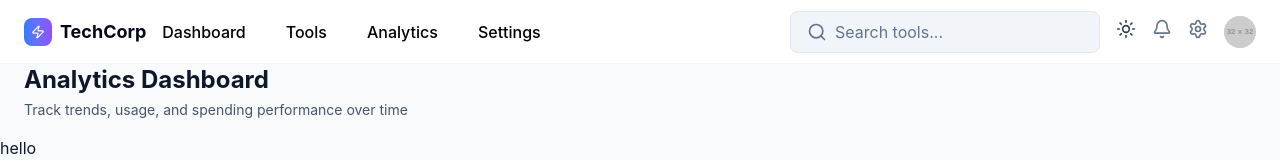
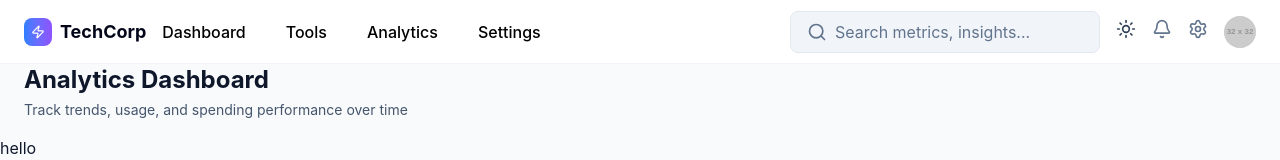
Before and after one commit to Anne-crypt/tools-management, a Vue app: page /analytics in a window 1280 px wide. Shown: the top 160 px of the page. Built offline with nearby package versions, Linux system fonts and the light colour scheme.

Commit message:
dynamic placeholder in searchInput

```diff
--- a/src/components/ui/header/SearchInput.vue
+++ b/src/components/ui/header/SearchInput.vue
@@ -3,12 +3,20 @@
     <SearchIcon class="w-5 h-5 text-slate-500 dark:text-slate-400" />
     <input
       type="text"
-      placeholder="Search tools..."
+      :placeholder="placeholder"
       class="flex-1 bg-transparent text-slate-900 dark:text-white placeholder-slate-500 dark:placeholder-slate-400 outline-none"
     />
   </div>
 </template>
 
 <script setup lang="ts">
+import { computed } from 'vue'
+import { useRoute } from 'vue-router'
 import { SearchIcon } from 'lucide-vue-next'
+
+const route = useRoute()
+
+const placeholder = computed(
+  () => (route.meta.searchPlaceholder as string) ?? 'Search...'
+)
 </script>
--- a/src/router/index.ts
+++ b/src/router/index.ts
@@ -10,6 +10,7 @@ const router = createRouter({
       meta: {
         title: "Internal Tools Dashboard",
         subtitle: "Monitor and manage your organization's software tools and expenses",
+        searchPlaceholder: "Search tools...",
       },
     },
     {
@@ -19,6 +20,7 @@ const router = createRouter({
       meta: {
         title: "Tools Catalog",
         subtitle: "Browse, filter, and maintain your software tool inventory",
+        searchPlaceholder: "Search in tools catalog...",
       },
     },
     {
@@ -28,6 +30,7 @@ const router = createRouter({
       meta: {
         title: "Analytics Dashboard",
         subtitle: "Track trends, usage, and spending performance over time",
+        searchPlaceholder: "Search metrics, insights...",
       },
     },
     {
@@ -37,6 +40,7 @@ const router = createRouter({
       meta: {
         title: "Page Not Found",
         subtitle: "The page you requested does not exist or has been moved",
+        searchPlaceholder: "Search in the dashboard...",
       },
     }
   ],
```
